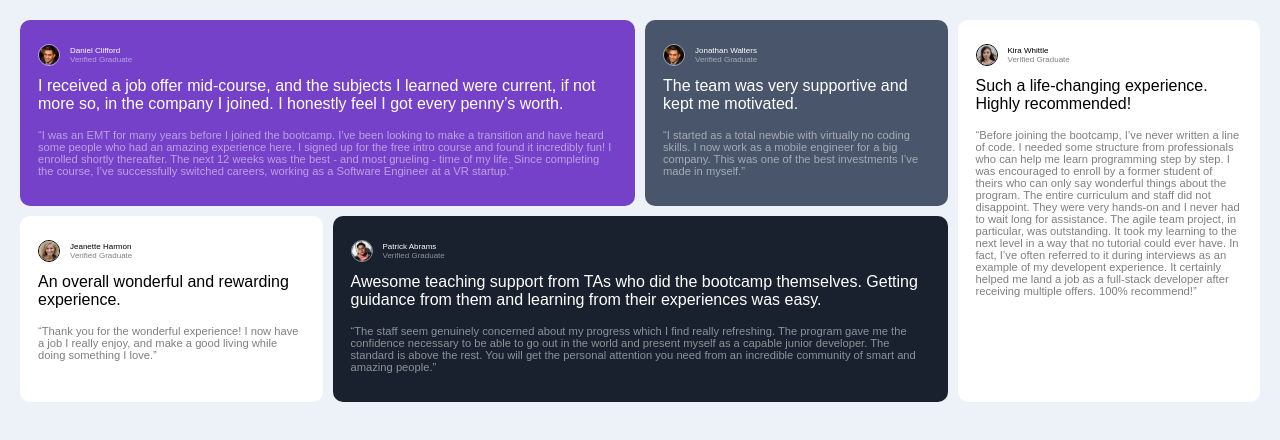
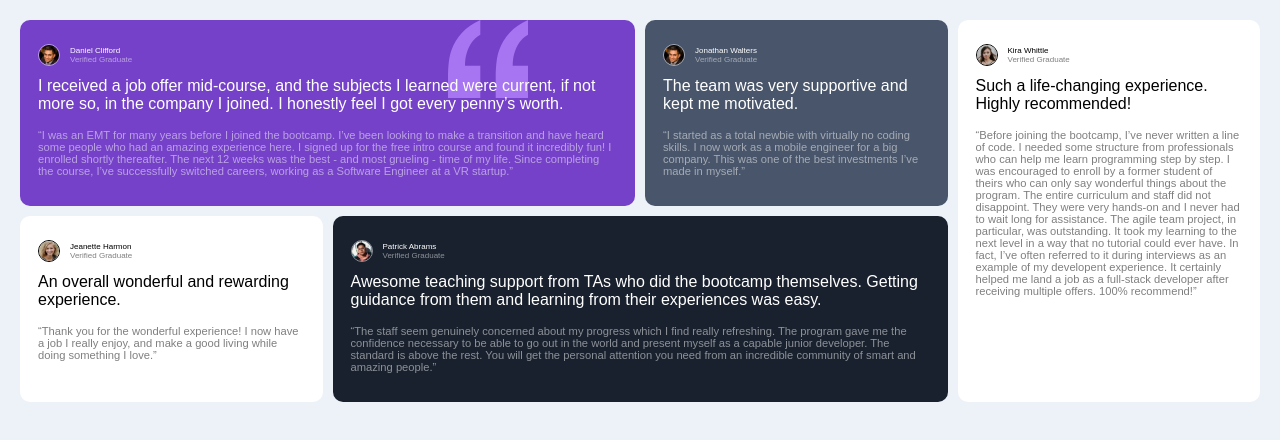
Before and after one commit to Lennymal/Testimonial-Grid, a plain HTML site: page index.html in a window 1280 px wide. Drawn offline with Linux system fonts and the light colour scheme.

Commit message:
Update style.css

```diff
--- a/style.css
+++ b/style.css
@@ -52,7 +52,7 @@ body{
     background-color: #7541c8;
     border-radius: 10px;
     padding: 18px;
-    background-image: url('images/bg-pattern-quotation.svg');
+    background-image: url('bg-pattern-quotation.svg');
     background-repeat: no-repeat;
     background-size: 80px;
     background-position: right 20% top 0%;
```
